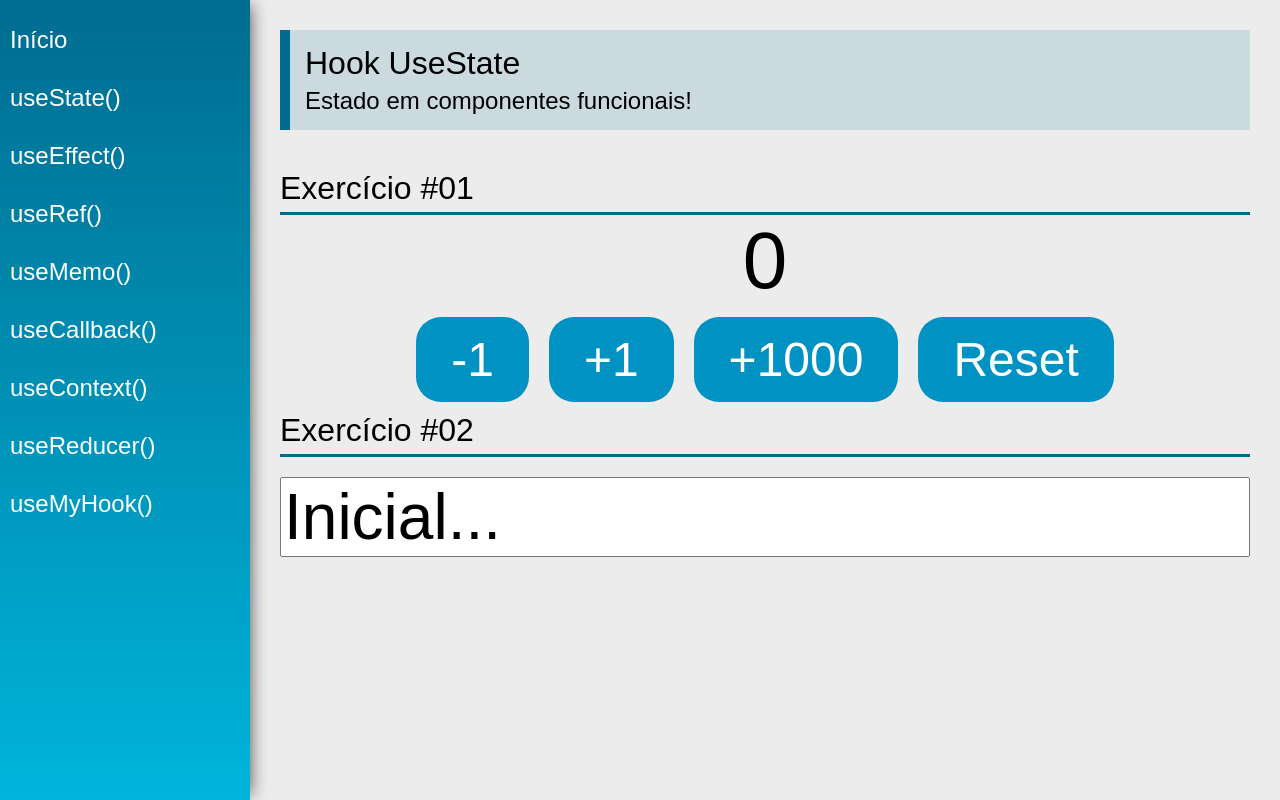
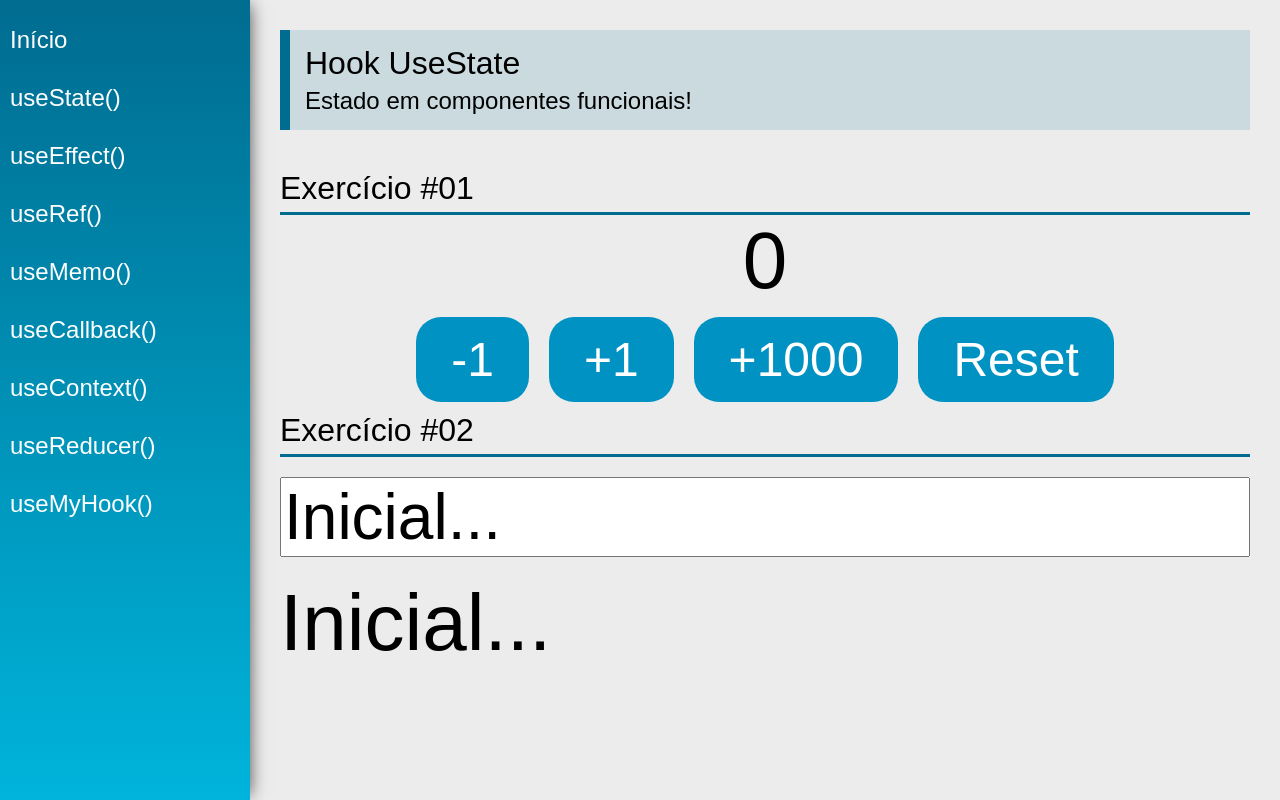
Before and after one commit to lucasaugusto-silva/hooks, a React (Create React App) app: page /useState in a window 1280 px wide. Built offline with nearby package versions, Linux system fonts and the light colour scheme.

Commit message:
Adicionando span

```diff
--- a/src/views/examples/UseState.jsx
+++ b/src/views/examples/UseState.jsx
@@ -30,6 +30,7 @@ const UseState = (props) => {
             <SectionTitle title="Exercício #02" />
             <input type="text" className="input"
                 value={name} onChange={e => setName(e.target.value)}/>
+            <span className="text">{name}</span>
         </div>
     )
 }
```
